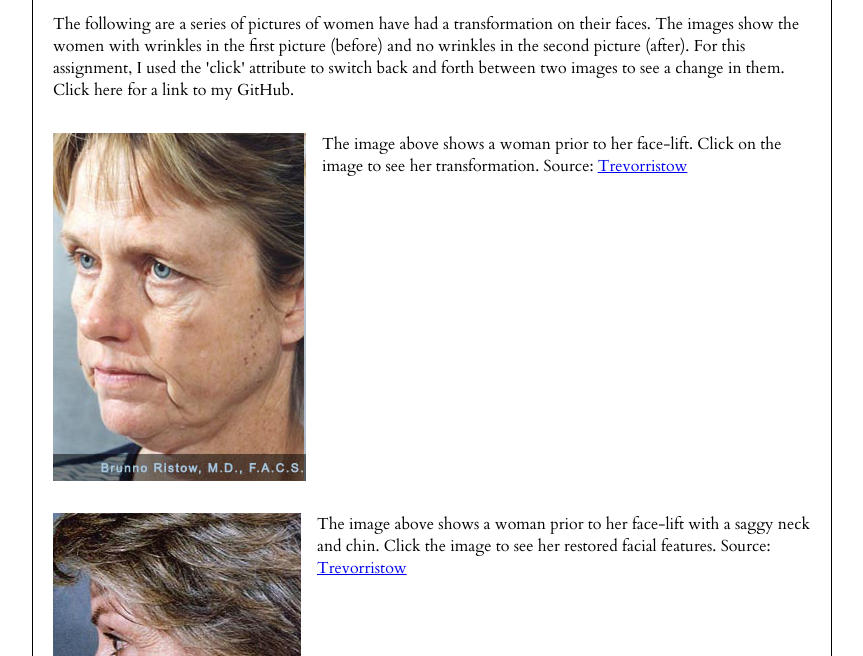
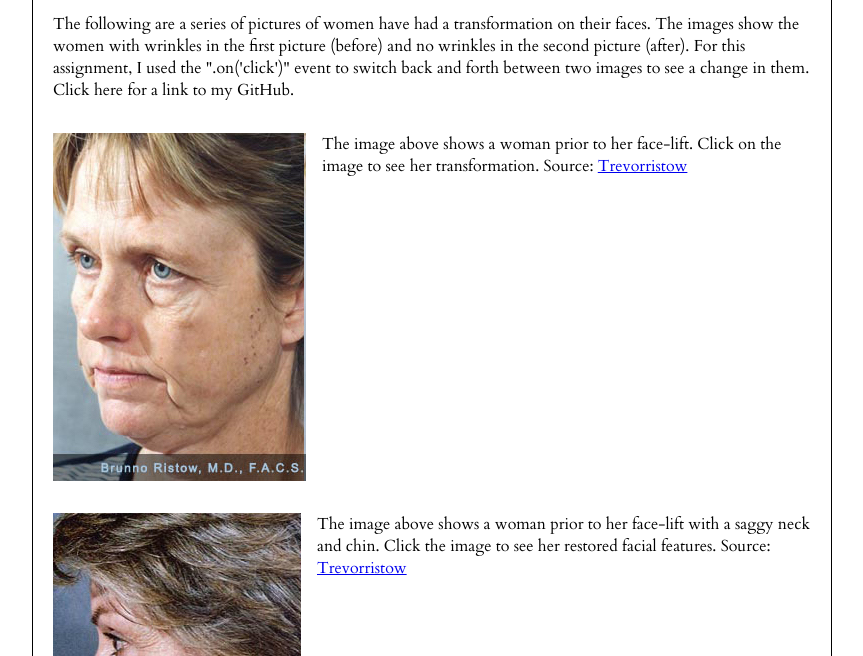
Before and after one commit to brittanic/jquery_exercise, a plain HTML site: page index.html in a window 1280 px wide. Shown: the part 144-800 px from the top of the page, without its empty margins (208-1071 px from the left). Drawn offline with nearby package versions, Linux system fonts and the light colour scheme.

Commit message:
second commit

```diff
--- a/index.html
+++ b/index.html
@@ -17,7 +17,7 @@
   <header><h1>Before and After Images</h1>
     <p>By Brittani Campbell</p></header>
 
-  <p>The following are a series of pictures of women have had a transformation on their faces. The images show the women with wrinkles in the first picture (before) and no wrinkles in the second picture (after). For this assignment, I used the 'click' attribute to switch back and forth between two images to see a change in them. Click here for a link to my GitHub. </p>
+  <p>The following are a series of pictures of women have had a transformation on their faces. The images show the women with wrinkles in the first picture (before) and no wrinkles in the second picture (after). For this assignment, I used the ".on('click')" event to switch back and forth between two images to see a change in them. Click here for a link to my GitHub. </p>
 
   <div class="column"><img class="image1" src="images/facelift1.jpg" alt="first">
   <p>The image above shows a woman prior to her face-lift. Click on the image to see her transformation. Source: <a href='https://commons.wikimedia.org/wiki/File:Face_Lift_01_Dr._Ristow.jpg'> Trevorristow</a></p>
```
